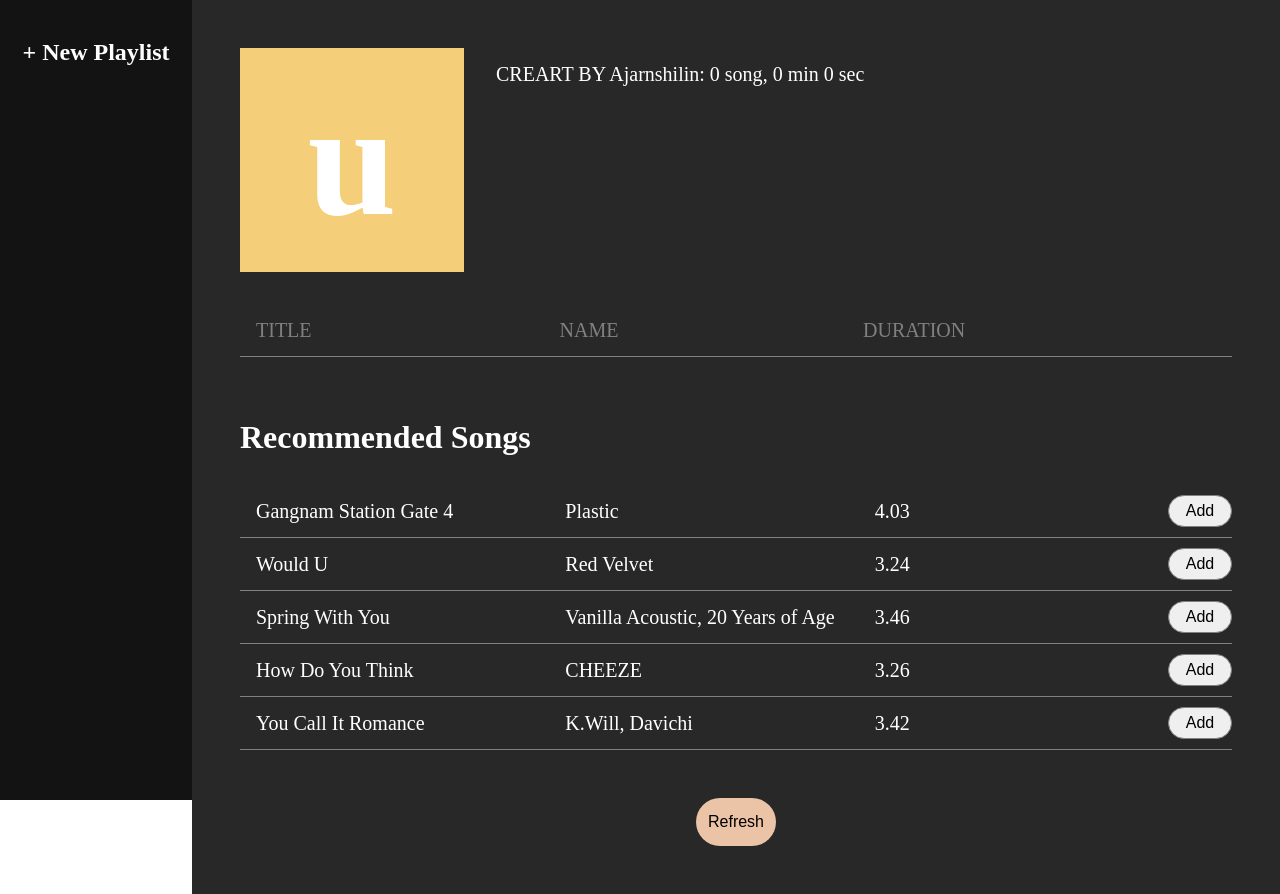
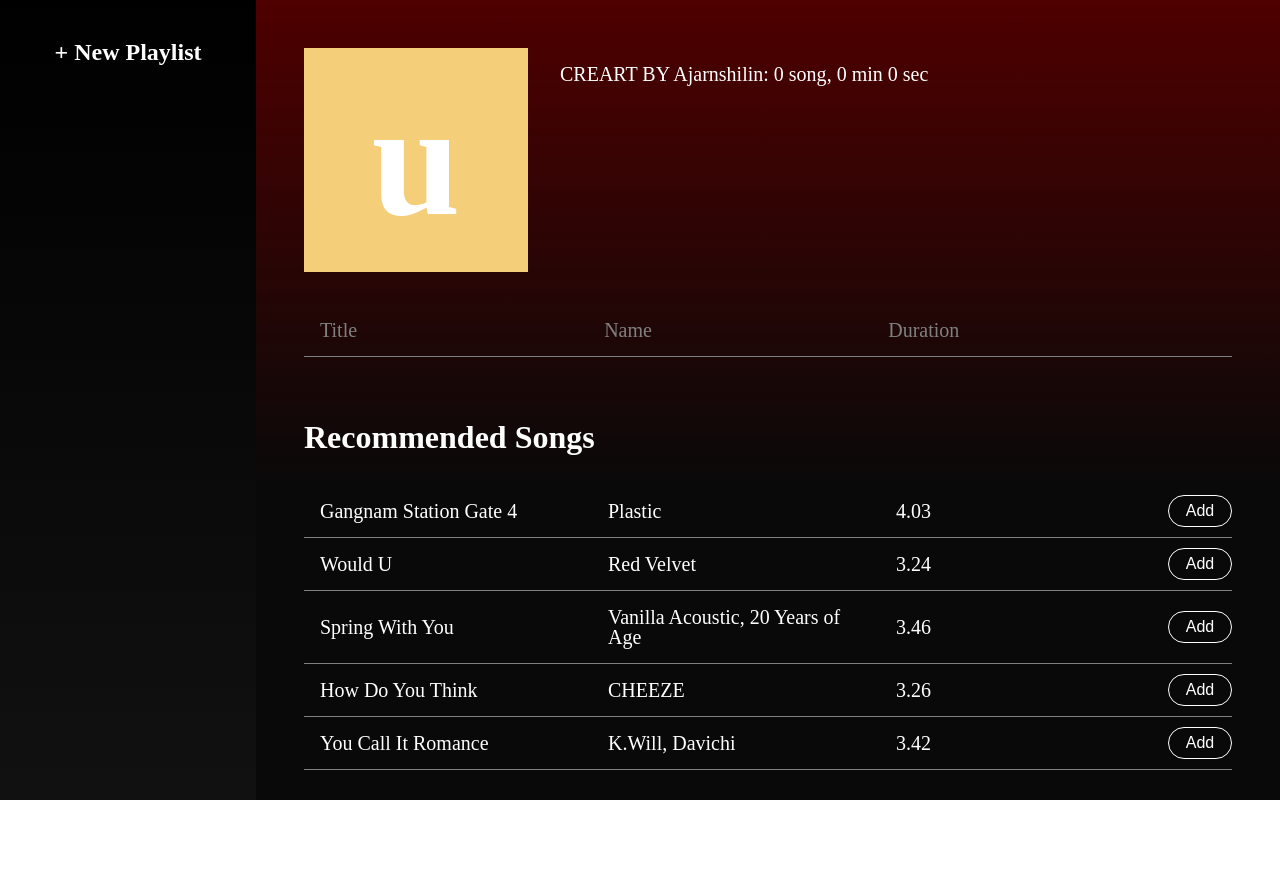
Before and after one commit to Ajarnshilin/DII-playlist, a React (Create React App) app: page / in a window 1280 px wide. After the commit the page ends 800 px from the top, so only its background shows below. Built offline with nearby package versions, Linux system fonts and the light colour scheme.

Commit message:
Edit css

```diff
--- a/src/components/Button/AddSong.js
+++ b/src/components/Button/AddSong.js
@@ -29,19 +29,21 @@ const SongDuration = styled.div`
   display: flex;
   margin: 1rem;
 `
-
 const Add = styled.button`
   height: 2rem;
   width: 4rem;
-  border: 1px solid grey;
-  color: black;
+  border: 1px solid #fff;
+  background-color: transparent;
+  color: #fff;
   font-size: 1rem;
   outline: none;
   border-radius: 45px;
-
   cursor: pointer;
+  transition: 0.3s ease-in-out;
   &:hover {
-    background-color: #799eab;
+    background-color: #fff;
+    color: #000;
+    transition: 0.3s ease-in-out;
   }
 `;
 
--- a/src/components/Button/RemoveSong.js
+++ b/src/components/Button/RemoveSong.js
@@ -33,16 +33,18 @@ const SongDuration = styled.div`
 const Remove = styled.button`
   height: 2rem;
   width: 5rem;
-  background-color: #deaead;
-  border: 0;
-  color: black;
+  background-color: transparent;
+  color: #fff;
+  border: 1px solid #fff;
   font-size: 1rem;
   outline: none;
   border-radius: 45px;
-
   cursor: pointer;
+  transition: 0.3s ease-in-out;
   &:hover {
-    background-color: #bd8584;
+    background-color: #fff;
+    color: #000;
+    transition: 0.3s ease-in-out;
   }
 `;
 
--- a/src/components/Content/Playlist.js
+++ b/src/components/Content/Playlist.js
@@ -51,13 +51,12 @@ const SongDuration = styled.div`
 const Remove = styled.button`
   height: 2.5rem;
   width: 5rem;
-  background-color: #deaead;
-  border: 0;
-  color: black;
+  background-color: transparent;
+  color: #fff;
+  border: 1px solid #fff;
   font-size: 1rem;
   outline: none;
   border-radius: 45px;
-
   cursor: pointer;
   &:hover {
     background-color: #bd8584;
@@ -70,9 +69,9 @@ function Playlist() {
     return (
         <>
         <SongContainer>
-              <AddedSongTitle>TITLE</AddedSongTitle>
-              <AddedSongArtist>NAME</AddedSongArtist>
-              <AddedSongDuration>DURATION</AddedSongDuration>
+              <AddedSongTitle>Title</AddedSongTitle>
+              <AddedSongArtist>Name</AddedSongArtist>
+              <AddedSongDuration>Duration</AddedSongDuration>
         </SongContainer>
         {songJson.filter((item, index) => {
           if(idSong === null){
--- a/src/components/Content/index.js
+++ b/src/components/Content/index.js
@@ -7,8 +7,9 @@ import Playlist from "../Content/Playlist";
 const Container = styled.div`
   width: 85%;
   height: 100%;
-  background-color: #282828;
-  margin-left: 15%;
+  background: rgb(9,9,9);
+background: linear-gradient(0deg, rgba(9,9,9,1) 39%, rgba(79,0,0,1) 100%);
+  margin-left: 20%;
   padding: 0;
   overflow-x: hidden;
   color:#fff;
@@ -16,7 +17,7 @@ const Container = styled.div`
 
 const Wrapper = styled.div`
   width: 100%;
-  height: auto;
+  height: 100vh;
   display: flex;
   flex-direction: column;
 `;
@@ -74,52 +75,24 @@ const AddedSongDuration = styled.div`
   display: flex;
   margin: 1rem;
   color: grey;
-`
-const Remove = styled.button`
-  height: 2.5rem;
-  width: 5rem;
-  background-color: #deaead;
-  border: 0;
-  color: black;
-  font-size: 1rem;
-  outline: none;
-  border-radius: 45px;
-
-  cursor: pointer;
-  &:hover {
-    background-color: #bd8584;
-  }
-`;
-
-const Add = styled.button`
-  height: 2rem;
-  width: 4rem;
-  background-color: #a1bdc7;
-  border: 0;
-  color: black;
-  font-size: 1rem;
-  outline: none;
-  border-radius: 45px;
-
-  cursor: pointer;
-  &:hover {
-    background-color: #799eab;
-  }
-`;
+  `
 
 const Refresh = styled.button`
   height: 3rem;
   width: 5rem;
-  background-color: #ebc3a7;
-  border: 0;
-  color: black;
+  background-color: transparent;
+  color: #fff;
+  border: 1px solid #fff;
   font-size: 1rem;
   outline: none;
   border-radius: 45px;
   margin: 3rem 3rem 3rem 3rem;
   cursor: pointer;
+  transition: 0.3s ease-in-out;
   &:hover {
-    background-color: #c99c7d;
+    background-color: #fff;
+    color: #000;
+    transition: 0.3s ease-in-out;
   }
 `;
 
--- a/src/components/Navbar.js
+++ b/src/components/Navbar.js
@@ -6,10 +6,10 @@ import { ListContextV2 } from '../context/ListContextV2'
 import { Link } from 'react-router-dom'
 
 const Container = styled.div`
-  width: 15%;
+  width: 20%;
   height: 100vh;
-  background-color:#131313;
-  margin: 0;
+  background: rgb(17,17,17);
+background: linear-gradient(0deg, rgba(17,17,17,1) 0%, rgba(0,0,0,1) 100%);
   padding: 0;
   position: fixed;
   overflow-x: hidden;
```
